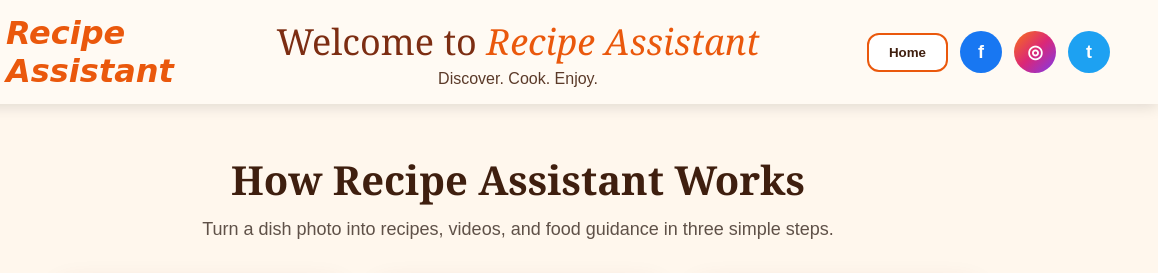
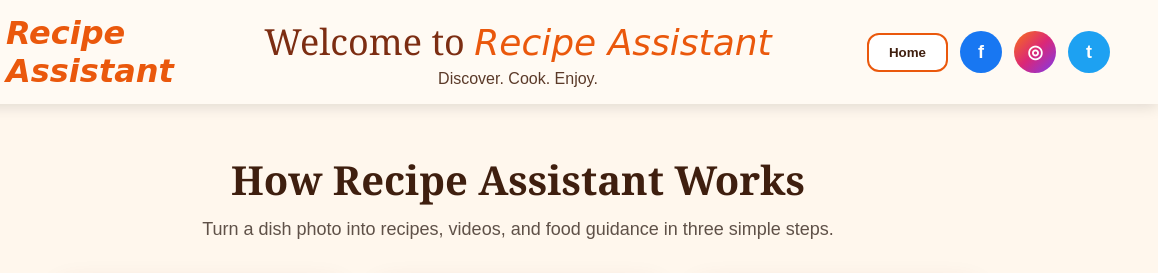
Before and after one commit to himanshu1989-dev/saas-playground, a plain HTML site: page frontend/index.html in a window 1280 px wide. Shown: the top 273 px of the page, 122-1280 px from the left. Drawn offline with Linux system fonts and the light colour scheme.

Commit message:
some html customization 30

```diff
--- a/frontend/index.html
+++ b/frontend/index.html
@@ -62,6 +62,7 @@
 
       .header-center span {
         color: #ea580c;
+        font-family: "Segoe Script", "Lucida Handwriting", "Brush Script MT", cursive;
         font-style: italic;
       }
 
```
